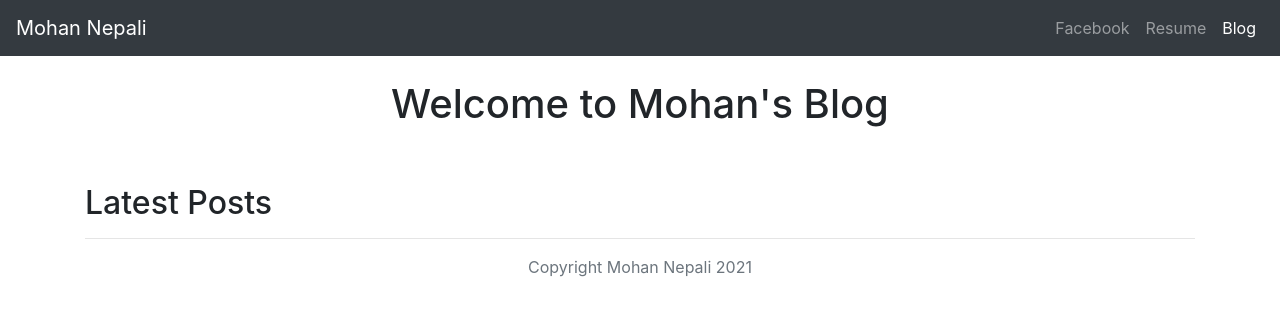
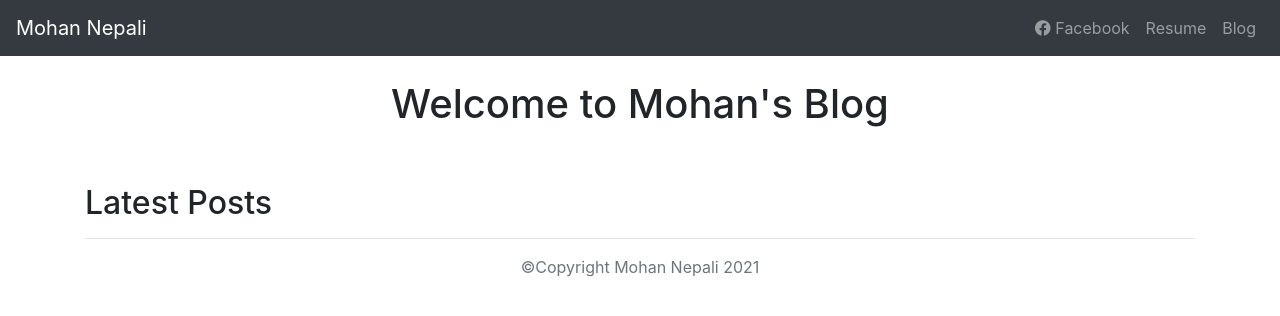
Before and after one commit to nepalimohan/portfolio-project, a Django app: page /blog/ in a window 1280 px wide. Shown: the top 316 px of the page. Run offline with Django 3.2, Linux system fonts and the light colour scheme; data that the repository does not hold is empty; some libraries are stand-ins or nearby versions.

Commit message:
All done

```diff
--- a/blog/templates/blog/allblogs.html
+++ b/blog/templates/blog/allblogs.html
@@ -13,8 +13,8 @@
     <link rel="canonical" href="https://getbootstrap.com/docs/4.5/examples/album/">
 
     <!-- Bootstrap core CSS -->
-<link rel="stylesheet" href="https://cdn.jsdelivr.net/npm/bootstrap@4.5.3/dist/css/bootstrap.min.css" integrity="sha384-TX8t27EcRE3e/ihU7zmQxVncDAy5uIKz4rEkgIXeMed4M0jlfIDPvg6uqKI2xXr2" crossorigin="anonymous"
-
+<link rel="stylesheet" href="https://cdn.jsdelivr.net/npm/bootstrap@4.5.3/dist/css/bootstrap.min.css" integrity="sha384-TX8t27EcRE3e/ihU7zmQxVncDAy5uIKz4rEkgIXeMed4M0jlfIDPvg6uqKI2xXr2" crossorigin="anonymous">
+<link rel="stylesheet" href="https://pro.fontawesome.com/releases/v5.10.0/css/all.css" integrity="sha384-AYmEC3Yw5cVb3ZcuHtOA93w35dYTsvhLPVnYs9eStHfGJvOvKxVfELGroGkvsg+p" crossorigin="anonymous"/>
     <!-- Favicons -->
 <link rel="apple-touch-icon" href="/docs/4.5/assets/img/favicons/apple-touch-icon.png" sizes="180x180">
 <link rel="icon" href="/docs/4.5/assets/img/favicons/favicon-32x32.png" sizes="32x32" type="image/png">
@@ -54,9 +54,9 @@
       </button>
       <div class="collapse navbar-collapse" id="navbarNavAltMarkup">
         <div class="navbar-nav ml-auto">
-            <a class="nav-link" href="https://www.facebook.com/mdeula/">Facebook
+          <a class="nav-link" href="https://www.facebook.com/mdeula/"><i class="fab fa-facebook"></i> Facebook</a>
           <a class="nav-link" href="{% static 'resume.pdf' %}">Resume</a>
-            <a class="nav-link active" href="{% url 'allblogs' %}">Blog</a>
+          <a class="nav-link" href="{% url 'allblogs' %}">Blog</a>
         </div>
       </div>
     </nav>
@@ -83,7 +83,7 @@
 
 <footer class="text-muted">
   <div class="container text-center">
-    <p>Copyright Mohan Nepali {% now "Y"  %}</p>
+    <p>©Copyright Mohan Nepali {% now "Y"  %}</p>
   </div>
 </footer>
 <script src="https://code.jquery.com/jquery-3.5.1.slim.min.js" integrity="sha384-DfXdz2htPH0lsSSs5nCTpuj/zy4C+OGpamoFVy38MVBnE+IbbVYUew+OrCXaRkfj" crossorigin="anonymous"></script>
```
Also changed, not shown: blog/templates/blog/detail.html (+5 -5 lines), jobs/templates/jobs/home.html (+4 -3 lines). Lines whose indentation alone changed are shown as unchanged.
